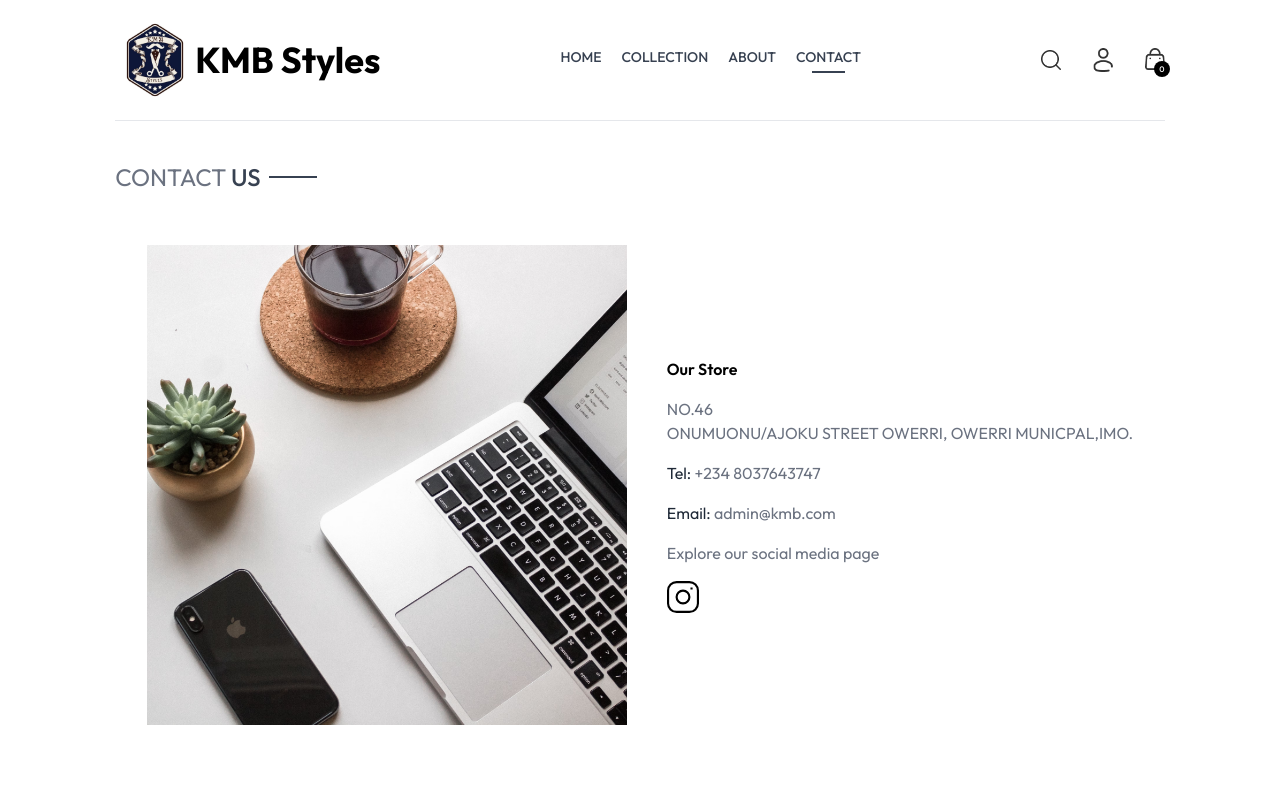
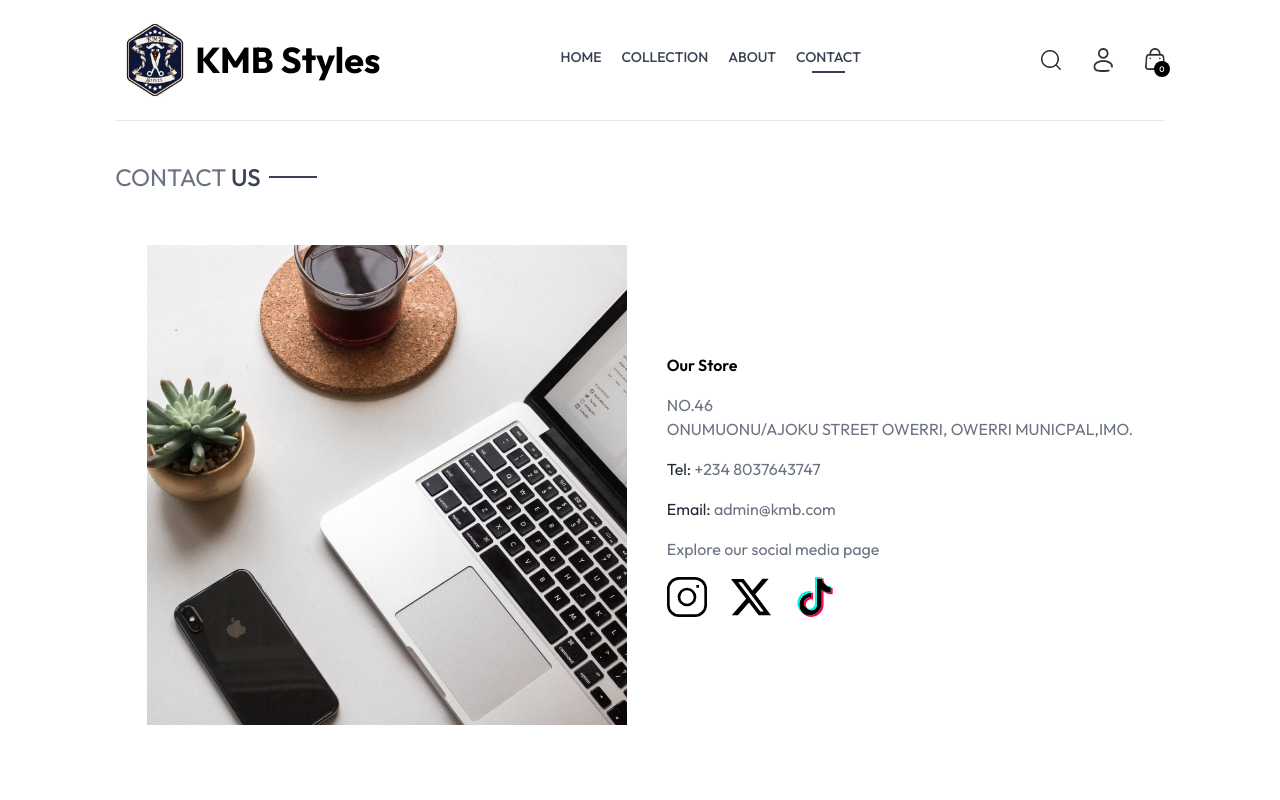
Before and after one commit to JusticeOpara/kmb-styles, a React (Vite) app: page /contact in a window 1280 px wide. Shown: the top 800 px of the page. Built offline with nearby package versions, Linux system fonts and the light colour scheme.

Commit message:
updated the assets

```diff
--- a/src/assets/asset.js
+++ b/src/assets/asset.js
@@ -851,12 +851,12 @@ export const products = [
   // },
   {
     _id: "aaaaf",
-    name: "Girls' Adorable Ruffled Top",
+    name: "Men Classic out fit",
     description:
-      "A cute and playful top designed to make little girls feel special. This cotton top features charming ruffle details and comes in vibrant colors, perfect for birthdays, parties, or any day she wants to feel extra pretty.",
+      "A high-performance t-shirt designed for active men. Made from moisture-wicking cotton blend fabric, this tee keeps you cool and dry during workouts or sports activities, while maintaining a stylish look",
     price: 140,
     image: [p_img6],
-    category: "Kids",
+    category: "Men-Shirt",
     subCategory: "Topwear",
     sizes: ["S", "L", "XL"],
     date: 1716623423448,
@@ -1033,12 +1033,12 @@ export const products = [
   // },
   {
     _id: "aaaat",
-    name: "Women's Flowing Wide-Leg Palazzo Pants",
+    name: "Sharp T-Shirt",
     description:
-      "Chic and comfortable wide-leg trousers that offer effortless style. These palazzo pants feature a high waist with a removable belt, providing a flattering silhouette while the flowing fabric ensures all-day comfort and elegance.",
+      "A magical and enchanting t-shirt for men. This cotton top features glittery designs and pastel colors, perfect for making every day feel special and adding a touch of sparkle to ur wardrobe.",
     price: 190,
     image: [p_img20],
-    category: "Women",
+    category: "Men-Shirt",
     subCategory: "Bottomwear",
     sizes: ["S", "M", "L", "XL"],
     date: 1716633245448,
@@ -1103,7 +1103,7 @@ export const products = [
       "A vibrant Hawaiian shirt with tropical patterns, reminiscent of mid-century vacation styles. Great for relaxed occasions.",
     price: 190,
     image: [p_img25],
-    category: "Kids",
+    category: "Men-Shirt",
     subCategory: "Topwear",
     sizes: ["S", "M", "L", "XL"],
     date: 1716638745448,
@@ -1215,12 +1215,12 @@ export const products = [
   // },
   {
     _id: "aaabh",
-    name: "Women's Boho Lace-Trim Top",
+    name: "Men's Business Casual Slacks",
     description:
-      "A romantic and ethereal top perfect for free-spirited fashion lovers. This cotton top features delicate lace trim details and a relaxed fit, ideal for creating bohemian-inspired looks for summer festivals or casual outings.",
+      "Sophisticated trousers that seamlessly transition from office to after-hours events. These flat-front slacks offer a sleek silhouette and are crafted from a wrinkle-resistant fabric blend for all-day polish.",
     price: 260,
     image: [p_img34],
-    category: "Women",
+    category: "Men-Shirt",
     subCategory: "Topwear",
     sizes: ["S", "M", "L", "XL"],
     date: 1716648645448,
@@ -1247,7 +1247,7 @@ export const products = [
       "A warm and stylish jacket perfect for cold winter days. This zip-front jacket features a soft sherpa lining for extra warmth and a relaxed fit for easy layering, combining comfort with urban chic design.",
     price: 270,
     image: [p_img36],
-    category: "Women",
+    category: "Men-Shirt",
     subCategory: "Winterwear",
     sizes: ["S", "M", "L", "XL"],
     date: 1716650845448,
@@ -1325,7 +1325,7 @@ export const products = [
       "An exciting t-shirt for young space enthusiasts. This cotton tee features glow-in-the-dark prints of planets and stars, sparking imagination and adding a fun element to bedtime routines.",
     price: 300,
     image: [p_img42],
-    category: "Kids",
+    category: "Men-Shirt",
     subCategory: "Topwear",
     sizes: ["S", "M", "L", "XL"],
     date: 1716657445448,
@@ -1364,7 +1364,7 @@ export const products = [
       "A durable and stylish jacket built for outdoor adventures. This reinforced denim jacket features multiple utility pockets and a warm flannel lining, perfect for camping trips or cool evenings around the bonfire.",
     price: 290,
     image: [p_img45],
-    category: "Men",
+    category: "Men-Shirt",
     subCategory: "Winterwear",
     sizes: ["S", "M", "L", "XL"],
     date: 1716660745448,
@@ -1377,7 +1377,7 @@ export const products = [
       "A timeless outerwear piece that combines style and functionality. This bomber jacket features a sleek silhouette and ribbed cuffs and hem, perfect for adding a touch of cool to any casual or smart-casual outfit.",
     price: 320,
     image: [p_img46],
-    category: "Men",
+    category: "Men-Shirt",
     subCategory: "Winterwear",
     sizes: ["S", "M", "L", "XL"],
     date: 1716661845448,
@@ -1385,12 +1385,12 @@ export const products = [
   },
   {
     _id: "aaabu",
-    name: "Kids' Reinforced Knee Cargo Pants",
+    name: "Vintage Denim Work Shirt",
     description:
-      "Durable and practical pants designed for active kids. These cargo pants feature reinforced knees to withstand rough play and plenty of pockets for storing treasures, perfect for outdoor adventures or everyday wear.",
+      "Classic denim work shirt with rugged appeal, offering a lived-in look. Ideal for a casual, everyday style.",
     price: 300,
     image: [p_img59],
-    category: "Kids",
+    category: "Men-Shirt",
     subCategory: "Bottomwear",
     sizes: ["S", "M", "L", "XL"],
     date: 1716662945448,
@@ -1437,12 +1437,12 @@ export const products = [
   },
   {
     _id: "aaaby",
-    name: "Women's Quilted Barn Jacket",
+    name: "Men's Casual Linen Blend Shirt",
     description:
-      "A classic and versatile jacket that combines style with practicality. This quilted barn jacket features a flattering fit and multiple pockets, perfect for countryside walks or running errands in cooler weather.",
+      "",
     price: 320,
     image: [p_img51],
-    category: "Women",
+    category: "Men-Shirt",
     subCategory: "Winterwear",
     sizes: ["S", "M", "L", "XL"],
     date: 1716667345448,
--- a/src/pages/Contact.jsx
+++ b/src/pages/Contact.jsx
@@ -1,7 +1,7 @@
-import { Link } from 'react-router-dom';
-import { assets } from '../assets/asset';
-import NewsLetterBox from '../components/NewsLetterBox';
-import Title from '../components/Title';
+import { Link } from "react-router-dom";
+import { assets } from "../assets/asset";
+import NewsLetterBox from "../components/NewsLetterBox";
+import Title from "../components/Title";
 
 const Contact = () => {
   // const scrollToTop = () => {
@@ -14,7 +14,7 @@ const Contact = () => {
   return (
     <div>
       <div className="to-current text-2xl pt-10 border-t">
-        <Title text1={'CONTACT'} text2={'US'} />
+        <Title text1={"CONTACT"} text2={"US"} />
       </div>
 
       <div className="flex flex-col justify-center sm:flex-row gap-10 my-10 mb-28">
@@ -29,7 +29,7 @@ const Contact = () => {
           <p className="text-gray-500">
             NO.46
             <br />
-        ONUMUONU/AJOKU STREET OWERRI, OWERRI MUNICPAL,IMO.
+            ONUMUONU/AJOKU STREET OWERRI, OWERRI MUNICPAL,IMO.
           </p>
 
           <p className="text-gray-800">
@@ -38,19 +38,75 @@ const Contact = () => {
           <p className=" text-gray-800">
             Email: <span className="text-gray-500">admin@kmb.com</span>
           </p>
-          <p className="text-gray-500">
-            Explore our social media page
-          </p>
+          <p className="text-gray-500">Explore our social media page</p>
 
-          <Link to="https://www.instagram.com/_kmb_styles?utm_source=ig_web_button_share_sheet&igsh=ZDNlZDc0MzIxNw" target='_blank' rel='noopener noreferrer'>
+          <div className="flex gap-6">
+            <Link
+              to="https://www.instagram.com/_kmb_styles?utm_source=ig_web_button_share_sheet&igsh=ZDNlZDc0MzIxNw"
+              target="_blank"
+              rel="noopener noreferrer"
+            >
+              <svg
+                xmlns="http://www.w3.org/2000/svg"
+                width="2.5em"
+                height="2.5em"
+                viewBox="0 0 15 15"
+              >
+                <path
+                  fill="none"
+                  stroke="currentColor"
+                  d="M11 3.5h1M4.5.5h6a4 4 0 0 1 4 4v6a4 4 0 0 1-4 4h-6a4 4 0 0 1-4-4v-6a4 4 0 0 1 4-4Zm3 10a3 3 0 1 1 0-6a3 3 0 0 1 0 6Z"
+                />
+              </svg>
+            </Link>
 
+            <Link target="_blank" rel="noopener noreferrer" to="">
+              <svg
+                xmlns="http://www.w3.org/2000/svg"
+                width="2.5em"
+                height="2.5em"
+                viewBox="0 0 14 14"
+              >
+                <g fill="none">
+                  <g>
+                    <path
+                      fill="currentColor"
+                      d="M11.025.656h2.147L8.482 6.03L14 13.344H9.68L6.294 8.909l-3.87 4.435H.275l5.016-5.75L0 .657h4.43L7.486 4.71zm-.755 11.4h1.19L3.78 1.877H2.504z"
+                    />
+                  </g>
+                  <defs>
+                    <clipPath id="primeTwitter0">
+                      <path fill="#fff" d="M0 0h14v14H0z" />
+                    </clipPath>
+                  </defs>
+                </g>
+              </svg>
+            </Link>
 
-         <svg xmlns="http://www.w3.org/2000/svg" width="2em" height="2em" viewBox="0 0 15 15">
-         <path fill="none" stroke="currentColor" d="M11 3.5h1M4.5.5h6a4 4 0 0 1 4 4v6a4 4 0 0 1-4 4h-6a4 4 0 0 1-4-4v-6a4 4 0 0 1 4-4Zm3 10a3 3 0 1 1 0-6a3 3 0 0 1 0 6Z"/></svg>
+           <Link to='' target="_blank" rel="noopener noreferrer">
+           <svg
+              xmlns="http://www.w3.org/2000/svg"
+              width="2.5em"
+              height="2.5em"
+              viewBox="0 0 256 290"
+            >
+              <path
+                fill="#ff004f"
+                d="M189.72 104.421c18.678 13.345 41.56 21.197 66.273 21.197v-47.53a67 67 0 0 1-13.918-1.456v37.413c-24.711
+0-47.59-7.851-66.272-21.195v96.996c0 48.523-39.356 87.855-87.9 87.855c-18.113 0-34.949-5.473-48.934-14.86c15.962 16.313 38.222 26.432 62.848
+ 26.432c48.548 0 87.905-39.332 87.905-87.857v-96.995zm17.17-47.952c-9.546-10.423-15.814-23.893-17.17-38.785v-6.113h-13.189c3.32 18.927 14.644 35.097
+ 30.358 44.898M69.673 225.607a40 40 0 0 1-8.203-24.33c0-22.192 18.001-40.186 40.21-40.186a40.3 40.3 0 0 1 12.197 1.883v-48.593c-4.61-.631-9.262-.9-13.912-.801v37.822a40.3
+  40.3 0 0 0-12.203-1.882c-22.208 0-40.208 17.992-40.208 40.187c0 15.694 8.997 29.281 22.119 35.9"
+              />
+              <path d="M175.803 92.849c18.683 13.344 41.56 21.195 66.272 21.195V76.631c-13.794-2.937-26.005-10.141-35.186-20.162c-15.715-9.802-27.038-25.972-30.358-44.898h-34.643v189.843c-.079 22.132-18.049 40.052-40.21 40.052c-13.058 0-24.66-6.221-32.007-15.86c-13.12-6.618-22.118-20.206-22.118-35.898c0-22.193 18-40.187 40.208-40.187c4.255 0 8.356.662 12.203 1.882v-37.822c-47.692.985-86.047 39.933-86.047 87.834c0 23.912 9.551 45.589 25.053 61.428c13.985 9.385 30.82 14.86 48.934 14.86c48.545 0 87.9-39.335 87.9-87.857z" />
+              <path
+                fill="#00f2ea"
+                d="M242.075 76.63V66.516a66.3 66.3 0 0 1-35.186-10.047a66.47 66.47 0 0 0 35.186 20.163M176.53 11.57a68 68 0 0 1-.728-5.457V0h-47.834v189.845c-.076 22.13-18.046 40.05-40.208 40.05a40.06 40.06 0 0 1-18.09-4.287c7.347 9.637 18.949 15.857 32.007 15.857c22.16 0 40.132-17.918 40.21-40.05V11.571zM99.966 113.58v-10.769a89 89 0 0 0-12.061-.818C39.355 101.993 0 141.327 0 189.845c0 30.419 15.467 57.227 38.971 72.996c-15.502-15.838-25.053-37.516-25.053-61.427c0-47.9 38.354-86.848 86.048-87.833"
+              />
+            </svg>
+           </Link>
 
-          </Link>
-
-
+          </div>
         </div>
       </div>
 
```
